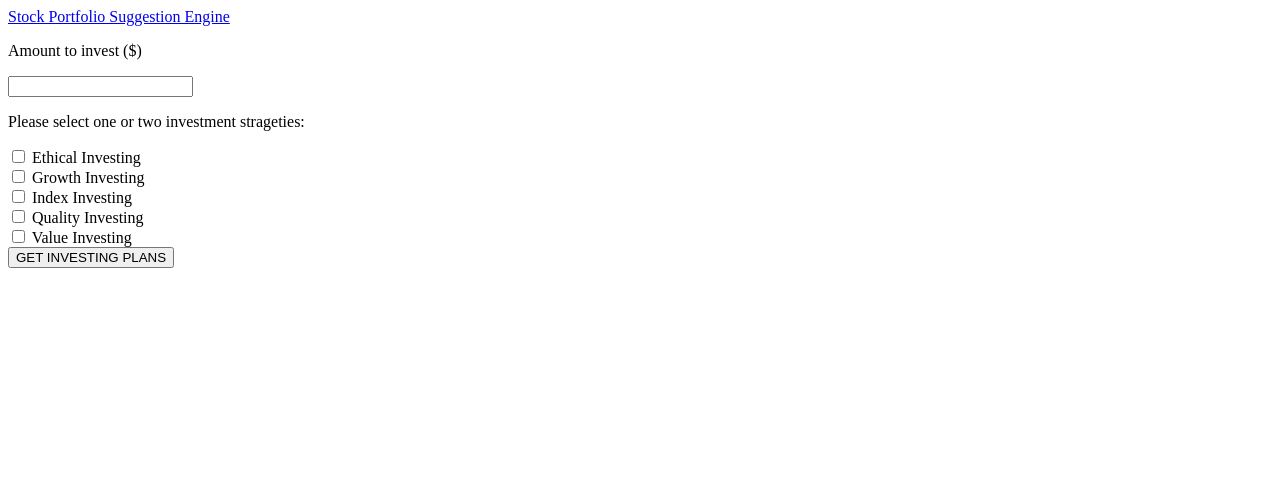
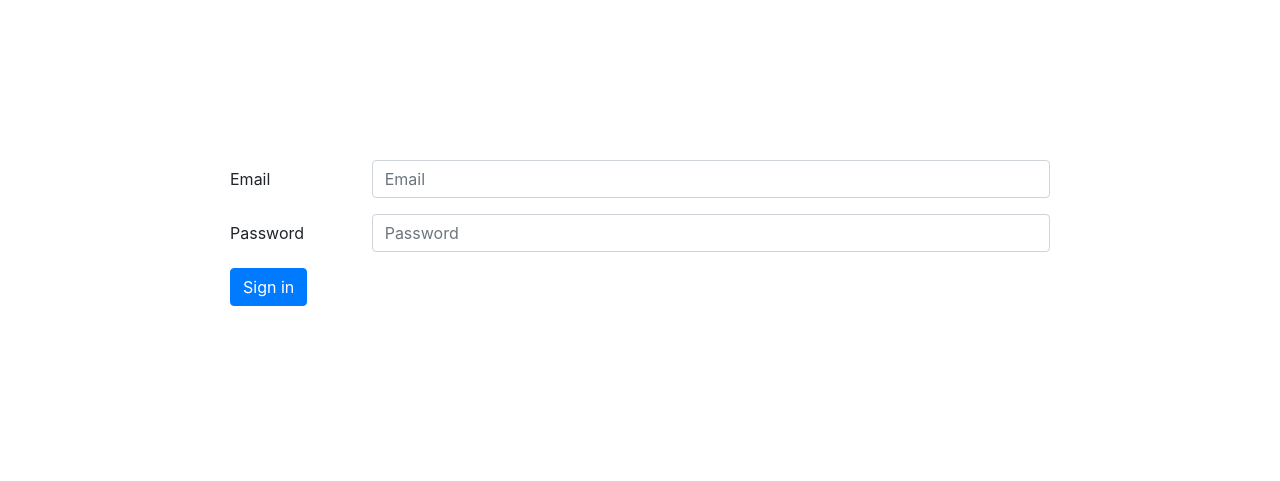
Before and after one commit to iloveleejunghyun/CMPE285_TeamProject, a Flask app: page / in a window 1280 px wide. Shown: the top 481 px of the page. Run offline with Flask 2, Linux system fonts and the light colour scheme; some libraries are stand-ins or nearby versions.

Commit message:
added log in function, added route 'wrong', also changed route from '/' to '/home' and '/login' is now '/'

```diff
--- /dev/null
+++ b/backend/login.py
@@ -0,0 +1 @@
+# TODO: implement "real" database login things... ?!😬
--- a/routes.py
+++ b/routes.py
@@ -1,15 +1,36 @@
-from flask import Flask, render_template, request
+from flask import Flask, render_template, request, session
 import stockquotes
 from backend.StockManager import get_company_name, get_curr_stock_price, get_each_amount, get_share_amount, get_history_portfolio
 from backend.StrategySelection import get_portion_list
 
+
 app = Flask(__name__)
 
+# setting app secret key for session
+app.secret_key = b'_5#y2L"F4Q8z\n\xec]/'
 
-@app.route("/")
+# route for user log in
+@app.route("/", methods=['GET', 'POST'])
+def get_login():
+    return render_template('login.html')
+
+@app.route("/home", methods=['GET', 'POST'])
 def get_input():
-    return render_template('home.html')
-
+    # for first time logging in users
+    if request.method == 'POST':
+        # if username and password matches, allow log in
+        # if not, go to 'wrong.html'
+        username = request.form.get('inputEmail3', None)
+        password = request.form.get('inputPassword3', None)
+        session['userID'] = username
+        if username == 'admin@root' and password == '123456':
+            return render_template('home.html', username=username)
+        else:
+            return render_template('wrong.html', username=username)
+    # for returning users
+    if request.method == 'GET':
+        if session.get('userID') == 'admin@root':
+            return render_template('home.html', username=session.get('userID'))
 
 @app.route("/result", methods=['GET', 'POST'])
 def get_result():
@@ -24,6 +45,13 @@
         history_portfolio = get_history_portfolio(share_amount)
         return render_template('result.html', prices=prices, company_name_di=company_name_di, amount_di=amount_di, history_portfolio=history_portfolio)
 
+# route to handle if user enters wrong password and username combination
+@app.route("/wrong", methods=['GET', 'POST'])
+def get_test():
+    if request.method == 'POST':
+        return render_template('wrong.html')
+    elif request.method == 'GET':
+        return render_template('wrong.html')
 
 if __name__ == '__main__':
     app.run(debug=True)
--- a/templates/home.html
+++ b/templates/home.html
@@ -7,10 +7,13 @@
 </head>
 <body>
     <nav class="navbar navbar-dark bg-dark">
-        <a class="navbar-brand" href="#">
+        <a class="navbar-brand" href="/home">
             Stock Portfolio Suggestion Engine
         </a>
     </nav>
+    <div>
+        Welcome back {{username}}!
+    </div>
     <div class="container h-100 d-flex justify-content-center mt-2">
         <form method="post" action="/result">
             <p class="mb-0">Amount to invest ($)</p>
--- /dev/null
+++ b/templates/login.html
@@ -0,0 +1,29 @@
+<!DOCTYPE html>
+<html lang="en">
+<head>
+    <link rel="stylesheet" href="https://maxcdn.bootstrapcdn.com/bootstrap/4.0.0/css/bootstrap.min.css" integrity="sha384-Gn5384xqQ1aoWXA+058RXPxPg6fy4IWvTNh0E263XmFcJlSAwiGgFAW/dAiS6JXm" crossorigin="anonymous">
+</head>
+<body>
+    <div class="container" style="padding: 10em;">
+    <form method="post" action="/home">
+        <div class="form-group row">
+          <label for="inputEmail3" class="col-sm-2 col-form-label">Email</label>
+          <div class="col-sm-10">
+            <input type="email" class="form-control" id="inputEmail3" name="inputEmail3" placeholder="Email">
+          </div>
+        </div>
+        <div class="form-group row">
+          <label for="inputPassword3" class="col-sm-2 col-form-label">Password</label>
+          <div class="col-sm-10">
+            <input type="password" class="form-control" id="inputPassword3" name="inputPassword3" placeholder="Password">
+          </div>
+        </div>
+        <div class="form-group row">
+          <div class="col-sm-10">
+            <button type="submit" class="btn btn-primary">Sign in</button>
+          </div>
+        </div>
+      </form>
+    </div>
+</body>
+</html>
--- a/templates/result.html
+++ b/templates/result.html
@@ -64,7 +64,7 @@
 </head>
 <body>
   <nav class="navbar navbar-dark bg-dark">
-    <a class="navbar-brand" href="/">
+    <a class="navbar-brand" href="/home">
       Home
     </a>
   </nav>
```
Also changed, not shown: templates/wrong.html (added, +26 -0 lines).
